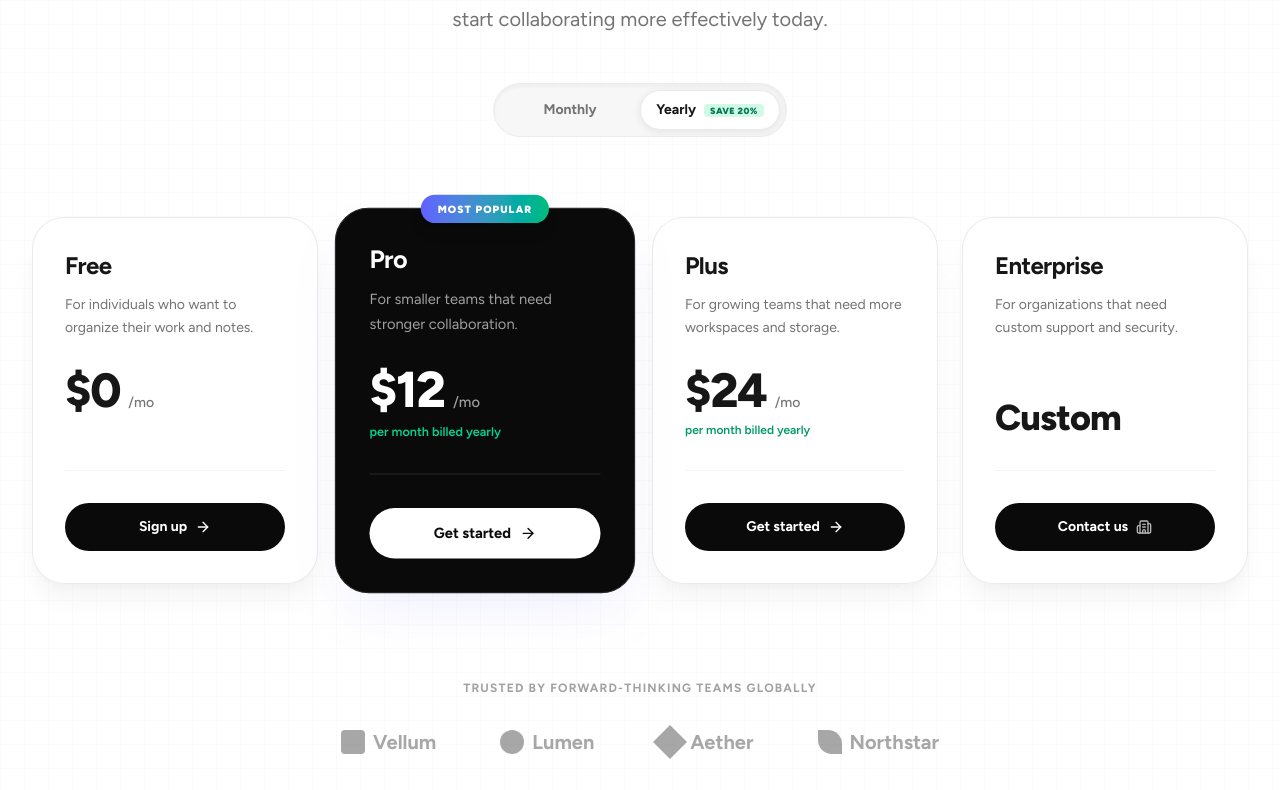
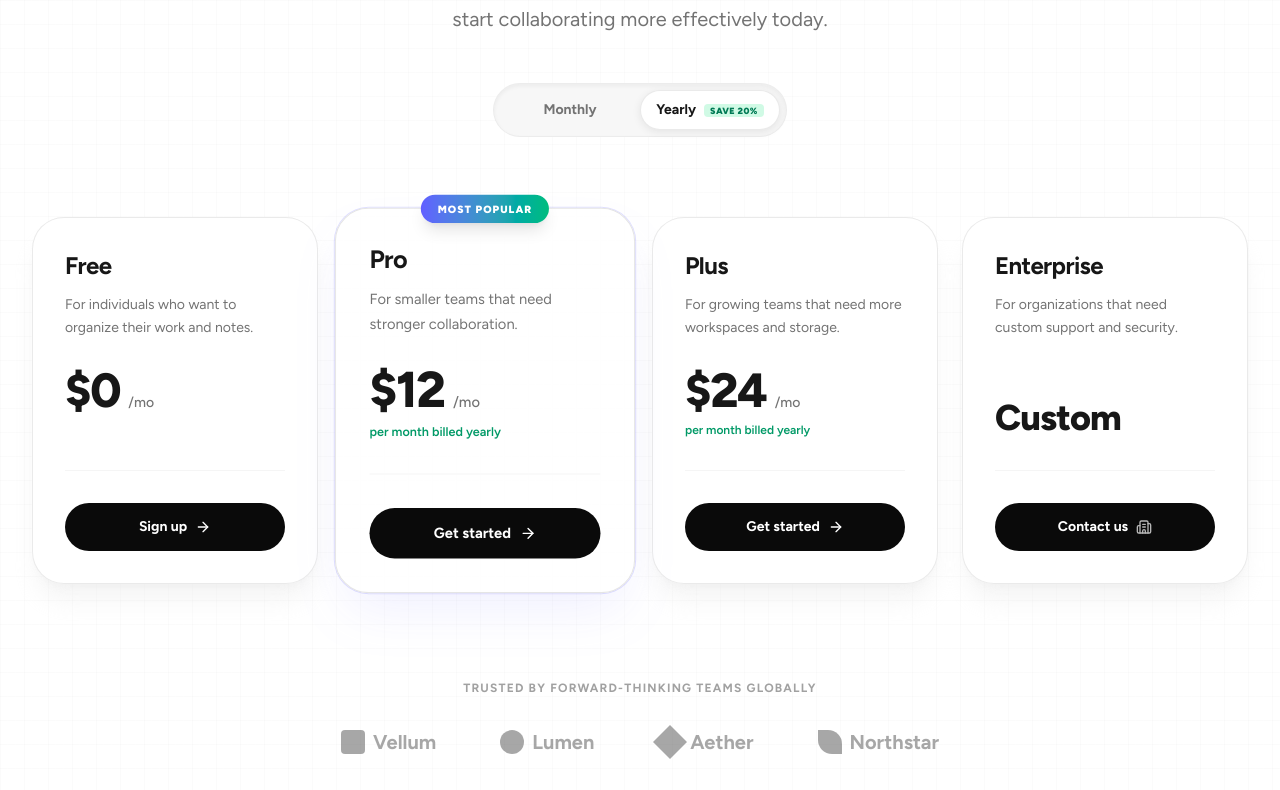
Before and after one commit to dariogeorge21/plannerhq, a Next.js app: page /pricing in a window 1280 px wide. Shown: the part 504-1294 px from the top of the page. Built offline with nearby package versions, Linux system fonts and the light colour scheme.

Commit message:
refactor: Clean up imports and improve layout consistency in PricingPage

```diff
--- a/src/app/pricing/page.tsx
+++ b/src/app/pricing/page.tsx
@@ -1,7 +1,7 @@
 "use client";
 
 import Link from "next/link";
-import React, { useState } from "react";
+import { useState } from "react";
 import { motion, AnimatePresence } from "framer-motion";
 import { ArrowRight, Check, Sparkles, Building2, HelpCircle } from "lucide-react";
 
@@ -9,10 +9,6 @@ import Header from "@/components/header";
 import Footer from "@/components/footer";
 import { BillingCycle, Plan, Cell } from "@/types/types";
 import { pricingPageContent } from "@/data/data";
-
-// ============================================================================
-// HELPER FUNCTIONS & COMPONENTS
-// ============================================================================
 
 function formatPlanPrice(plan: Plan, cycle: BillingCycle) {
   const value = cycle === "monthly" ? plan.monthlyPrice : plan.yearlyPrice;
@@ -24,7 +20,7 @@ function CellContent({ cell }: { cell: Cell }) {
   if (cell.kind === "check") {
     return (
       <span className="inline-flex h-6 w-6 items-center justify-center rounded-full bg-emerald-100 shadow-sm">
-        <Check className="h-3.5 w-3.5 text-emerald-600 stroke-[3]" />
+        <Check className="h-3.5 w-3.5 text-emerald-600 stroke-3" />
       </span>
     );
   }
@@ -54,10 +50,6 @@ function CellContent({ cell }: { cell: Cell }) {
   );
 }
 
-// ============================================================================
-// MAIN PAGE COMPONENT
-// ============================================================================
-
 export default function PricingPage() {
   const [billingCycle, setBillingCycle] = useState<BillingCycle>("yearly");
 
@@ -68,8 +60,8 @@ export default function PricingPage() {
       <main className="flex-1 relative pt-24 pb-32">
         {/* Abstract Background Elements */}
         <div className="absolute inset-0 z-0 flex items-center justify-center pointer-events-none">
-          <div className="absolute top-0 w-[1200px] h-[600px] bg-gradient-to-b from-indigo-500/10 via-purple-500/5 to-transparent blur-3xl rounded-full opacity-60 -translate-y-1/3" />
-          <div className="absolute inset-0 bg-[linear-gradient(to_right,#80808008_1px,transparent_1px),linear-gradient(to_bottom,#80808008_1px,transparent_1px)] bg-[size:24px_24px]" />
+          <div className="absolute top-0 w-300 h-150 bg-linear-to-b from-indigo-500/10 via-purple-500/5 to-transparent blur-3xl rounded-full opacity-60 -translate-y-1/3" />
+          <div className="absolute inset-0 bg-[linear-gradient(to_right,#80808008_1px,transparent_1px),linear-gradient(to_bottom,#80808008_1px,transparent_1px)] bg-size-[24px_24px]" />
         </div>
 
         {/* Hero Section */}
@@ -118,7 +110,7 @@ export default function PricingPage() {
                   <button
                     key={cycle}
                     onClick={() => setBillingCycle(cycle)}
-                    className={`relative z-10 flex w-[140px] items-center justify-center py-2.5 text-sm font-bold capitalize transition-colors duration-300 ${
+                    className={`relative z-10 flex w-35 items-center justify-center py-2.5 text-sm font-bold capitalize transition-colors duration-300 ${
                       isActive ? "text-neutral-900" : "text-neutral-500 hover:text-neutral-900"
                     }`}
                   >
@@ -151,7 +143,7 @@ export default function PricingPage() {
         </div>
 
         {/* Pricing Cards Grid */}
-        <div className="relative z-10 mx-auto mt-20 max-w-[1280px] px-6 lg:px-8">
+        <div className="relative z-10 mx-auto mt-20 max-w-7xl px-6 lg:px-8">
           <div className="grid grid-cols-1 gap-6 md:grid-cols-2 lg:grid-cols-4 items-stretch">
             {pricingPageContent.plans.map((plan, idx) => {
               const isDark = plan.featured;
@@ -163,14 +155,14 @@ export default function PricingPage() {
                   initial={{ opacity: 0, y: 20 }}
                   animate={{ opacity: 1, y: 0 }}
                   transition={{ duration: 0.5, delay: 0.4 + idx * 0.1 }}
-                  className={`relative flex flex-col rounded-[2rem] p-8 transition-all duration-300 ${
+                  className={`relative flex flex-col rounded-4xl p-8 transition-all duration-300 ${
                     isDark
-                      ? "bg-neutral-950 text-white shadow-2xl shadow-indigo-500/10 scale-100 lg:scale-105 z-10 border border-neutral-800"
+                      ? "bg-white/80 text-neutral-900 shadow-2xl shadow-indigo-500/10 scale-100 lg:scale-105 z-10 border ring-1 ring-indigo-500/20"
                       : "bg-white/80 backdrop-blur-xl text-neutral-900 border border-neutral-200/80 shadow-xl shadow-neutral-200/40 hover:shadow-2xl hover:shadow-neutral-200/60"
                   }`}
                 >
                   {isDark && (
-                    <div className="absolute top-0 left-1/2 -translate-x-1/2 -translate-y-1/2 px-4 py-1.5 bg-gradient-to-r from-indigo-500 to-emerald-500 text-white text-[10px] font-black uppercase tracking-widest rounded-full shadow-lg">
+                    <div className="absolute top-0 left-1/2 -translate-x-1/2 -translate-y-1/2 px-4 py-1.5 bg-linear-to-r from-indigo-500 to-emerald-500 text-white text-[10px] font-black uppercase tracking-widest rounded-full shadow-lg">
                       {plan.ribbon}
                     </div>
                   )}
@@ -178,21 +170,21 @@ export default function PricingPage() {
                   <div className="mb-6 flex-1">
                     <h3
                       className={`text-2xl font-bold tracking-tight ${
-                        isDark ? "text-white" : "text-neutral-900"
+                        isDark ? "text-neutral-900" : "text-neutral-900"
                       }`}
                     >
                       {plan.name}
                     </h3>
                     <p
                       className={`mt-3 text-sm leading-relaxed h-12 ${
-                        isDark ? "text-neutral-400" : "text-neutral-500"
+                        isDark ? "text-neutral-500" : "text-neutral-500"
                       }`}
                     >
                       {plan.description}
                     </p>
                   </div>
 
-                  <div className={`mb-8 border-b pb-8 ${isDark ? "border-neutral-800" : "border-neutral-100"}`}>
+                  <div className={`mb-8 border-b pb-8 ${isDark ? "border-neutral-100" : "border-neutral-100"}`}>
                     <div className="flex items-baseline gap-1">
                       {value === "Custom" ? (
                         <span className={`text-4xl font-extrabold tracking-tight ${isDark ? "text-white" : "text-neutral-900"}`}>
@@ -207,12 +199,12 @@ export default function PricingPage() {
                               animate={{ opacity: 1, y: 0 }}
                               exit={{ opacity: 0, y: 10 }}
                               transition={{ duration: 0.2 }}
-                              className={`text-5xl font-extrabold tracking-tight ${isDark ? "text-white" : "text-neutral-900"}`}
+                              className={`text-5xl font-extrabold tracking-tight ${isDark ? "text-neutral-900" : "text-neutral-900"}`}
                             >
                               {value}
                             </motion.span>
                           </AnimatePresence>
-                          <span className={`text-sm font-medium ml-1 ${isDark ? "text-neutral-400" : "text-neutral-500"}`}>
+                          <span className={`text-sm font-medium ml-1 ${isDark ? "text-neutral-500" : "text-neutral-500"}`}>
                             /mo
                           </span>
                         </>
@@ -226,7 +218,7 @@ export default function PricingPage() {
                               initial={{ opacity: 0 }}
                               animate={{ opacity: 1 }}
                               exit={{ opacity: 0 }}
-                              className={`text-xs font-semibold ${isDark ? "text-emerald-400" : "text-emerald-600"}`}
+                              className={`text-xs font-semibold ${isDark ? "text-emerald-600" : "text-emerald-600"}`}
                             >
                               {suffix}
                             </motion.p>
@@ -240,7 +232,7 @@ export default function PricingPage() {
                     href={plan.href}
                     className={`group relative flex w-full items-center justify-center gap-2 rounded-full py-3.5 text-sm font-bold transition-all duration-300 active:scale-95 ${
                       isDark
-                        ? "bg-white text-neutral-950 hover:bg-neutral-100 hover:shadow-[0_0_20px_rgba(255,255,255,0.2)]"
+                        ? "bg-neutral-950 text-white hover:bg-neutral-800 hover:shadow-[0_6px_20px_rgba(0,0,0,0.15)]"
                         : "bg-neutral-950 text-white hover:bg-neutral-800 hover:shadow-[0_6px_20px_rgba(0,0,0,0.15)]"
                     }`}
                   >
@@ -286,7 +278,7 @@ export default function PricingPage() {
         </motion.div>
 
         {/* Detailed Comparison Table */}
-        <div className="relative z-10 mt-32 max-w-[1280px] mx-auto px-4 sm:px-6 lg:px-8">
+        <div className="relative z-10 mt-32 max-w-7xl mx-auto px-4 sm:px-6 lg:px-8">
           <div className="text-center mb-16">
             <h2 className="text-3xl md:text-4xl font-extrabold tracking-tight text-neutral-900">
               Compare features side-by-side
@@ -297,7 +289,7 @@ export default function PricingPage() {
           </div>
 
           <div className="overflow-x-auto pb-12 -mx-4 sm:-mx-6 lg:mx-0 px-4 sm:px-6 lg:px-0">
-            <div className="min-w-[1000px] rounded-3xl bg-white/60 border border-neutral-200/80 shadow-2xl shadow-neutral-200/50 backdrop-blur-2xl">
+            <div className="min-w-250 rounded-3xl bg-white/60 border border-neutral-200/80 shadow-2xl shadow-neutral-200/50 backdrop-blur-2xl">
 
               {/* Table Header Sticky */}
               <div className="sticky z-30 grid grid-cols-[minmax(280px,1.3fr)_repeat(4,minmax(180px,1fr))] items-end border-b border-neutral-200/80 bg-white/90 backdrop-blur-xl px-8 py-6 rounded-t-3xl shadow-[0_4px_20px_-10px_rgba(0,0,0,0.05)]">
```
